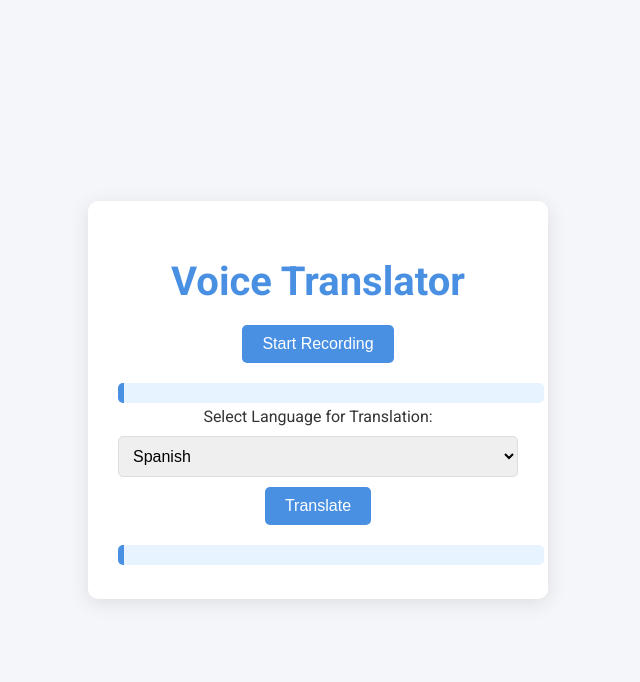
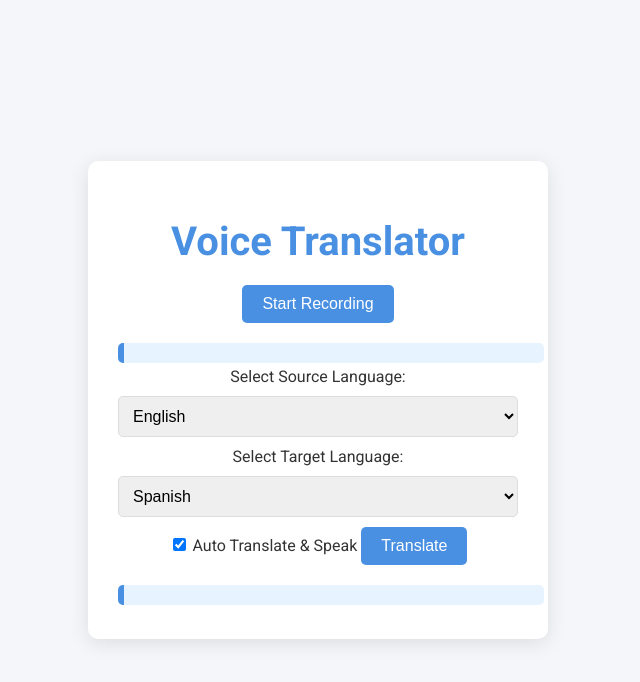
Before and after one commit to AKSHAYAGOBI/Real_Time_voice_translator, a Flask app: page / in a window 1280 px wide. Shown: the top 682 px of the page, without its empty margins (322-962 px from the left). Run offline with Flask 3, Linux system fonts and the light colour scheme.

Commit message:
index.html

```diff
--- a/templates/index.html
+++ b/templates/index.html
@@ -72,7 +72,19 @@
         <h1>Voice Translator</h1>
         <button onclick="startRecognition()">Start Recording</button>
         <div id="result"></div>
-        <label for="language">Select Language for Translation:</label>
+        <label for="source_language">Select Source Language:</label>
+        <select id="source_language">
+            <option value="en">English</option>
+            <option value="es">Spanish</option>
+            <option value="fr">French</option>
+            <option value="de">German</option>
+            <option value="zh-cn">Chinese</option>
+            <option value="hi">Hindi</option>
+            <option value="ja">Japanese</option>
+            <option value="ru">Russian</option>
+            <!-- Add more languages as needed -->
+        </select>
+        <label for="language">Select Target Language:</label>
         <select id="language">
             <option value="es">Spanish</option>
             <option value="fr">French</option>
@@ -83,6 +95,7 @@
             <option value="ru">Russian</option>
             <!-- Add more languages as needed -->
         </select>
+        <label><input type="checkbox" id="auto_translate" checked> Auto Translate & Speak</label>
         <button onclick="translateText()">Translate</button>
         <div id="translation"></div>
     </div>
@@ -91,51 +104,109 @@
         let recognizedText = "";
 
         function startRecognition() {
+            const sourceLang = document.getElementById('source_language').value;
             fetch('/recognize', {
                 method: 'POST',
                 headers: {
                     'Content-Type': 'application/json'
-                }
+                },
+                body: JSON.stringify({ source_lang: sourceLang })
             })
             .then(response => response.json())
             .then(data => {
                 if (data.text) {
                     recognizedText = data.text;
-                    document.getElementById('result').innerText = recognizedText;
+                    document.getElementById('result').innerText = 'Recognized: ' + recognizedText;
                 } else {
-                    document.getElementById('result').innerText = data.error;
+                    document.getElementById('result').innerText = 'Error: ' + (data.error || 'Recognition failed');
                 }
+            })
+            .catch(error => {
+                document.getElementById('result').innerText = 'Error: ' + error;
             });
         }
 
         function translateText() {
+            const sourceLang = document.getElementById('source_language').value;
             const targetLanguage = document.getElementById('language').value;
+            if (!recognizedText) {
+                document.getElementById('translation').innerText = 'Error: No recognized text. Please record first.';
+                return;
+            }
             fetch('/translate', {
                 method: 'POST',
                 headers: {
                     'Content-Type': 'application/json'
                 },
-                body: JSON.stringify({ text: recognizedText, language: targetLanguage })
+                body: JSON.stringify({ text: recognizedText, source_lang: sourceLang, language: targetLanguage })
             })
             .then(response => response.json())
             .then(data => {
                 if (data.translated_text) {
-                    document.getElementById('translation').innerText = data.translated_text;
-                    speak(data.translated_text);
+                    document.getElementById('translation').innerText = 'Translated: ' + data.translated_text;
+                    speak(data.translated_text, targetLanguage);
+                } else {
+                    document.getElementById('translation').innerText = 'Translation error';
                 }
+            })
+            .catch(error => {
+                document.getElementById('translation').innerText = 'Error: ' + error;
             });
         }
 
-        function speak(text) {
-            fetch('/speak', {
+        function speak(text, language) {
+            console.log('Speaking:', text, 'in', language);
+            // Try browser TTS first (immediate playback)
+            if ('speechSynthesis' in window) {
+                const utterance = new SpeechSynthesisUtterance(text);
+                utterance.lang = language;
+                utterance.rate = 0.9;
+                speechSynthesis.speak(utterance);
+                console.log('Browser TTS started:', text);
+            } else {
+                // Fallback to server TTS
+                console.log('Using server TTS fallback');
+                fetch('/speak', {
+                    method: 'POST',
+                    headers: { 'Content-Type': 'application/json' },
+                    body: JSON.stringify({ text: text, language: language })
+                })
+                .then(response => response.json())
+                .then(data => console.log('Server TTS:', data));
+            }
+        }
+
+        function translateText() {
+            const sourceLang = document.getElementById('source_language').value;
+            const targetLanguage = document.getElementById('language').value;
+            const autoTranslate = document.getElementById('auto_translate').checked;
+            console.log('Translate:', recognizedText, 'auto:', autoTranslate);
+
+            if (!recognizedText) {
+                document.getElementById('translation').innerText = 'Error: No recognized text. Please record first.';
+                return;
+            }
+            document.getElementById('translation').innerText = 'Translating...';
+            fetch('/translate', {
                 method: 'POST',
-                headers: {
-                    'Content-Type': 'application/json'
-                },
-                body: JSON.stringify({ text: text })
+                headers: { 'Content-Type': 'application/json' },
+                body: JSON.stringify({ text: recognizedText, source_lang: sourceLang, language: targetLanguage })
             })
             .then(response => response.json())
-            .then(data => console.log(data));
+            .then(data => {
+                if (data.translated_text) {
+                    document.getElementById('translation').innerText = 'Translated: ' + data.translated_text;
+                    if (autoTranslate) {
+                        speak(data.translated_text, targetLanguage);
+                    }
+                } else {
+                    document.getElementById('translation').innerText = 'Translation error';
+                }
+            })
+            .catch(error => {
+                document.getElementById('translation').innerText = 'Error: ' + error;
+                console.error('Translate error:', error);
+            });
         }
     </script>
 </body>
```
